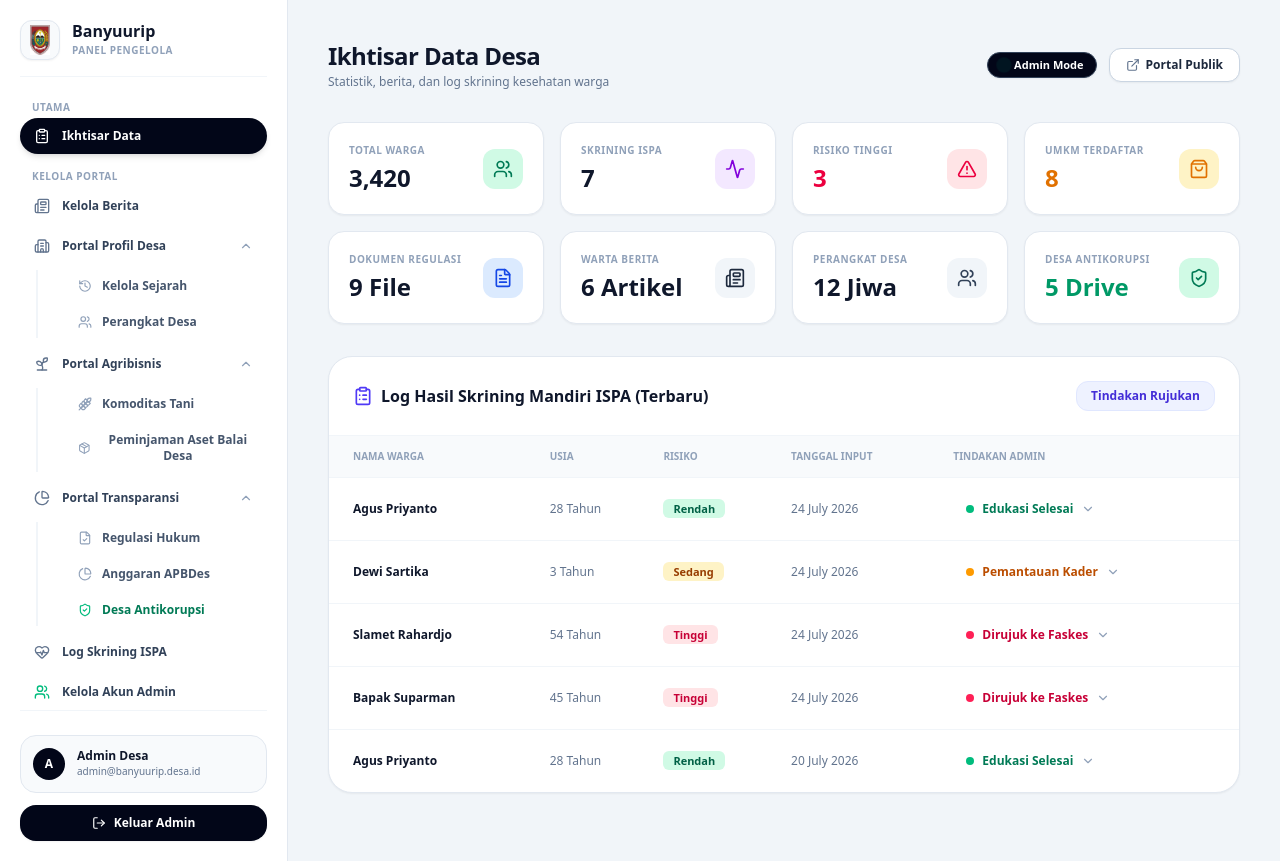
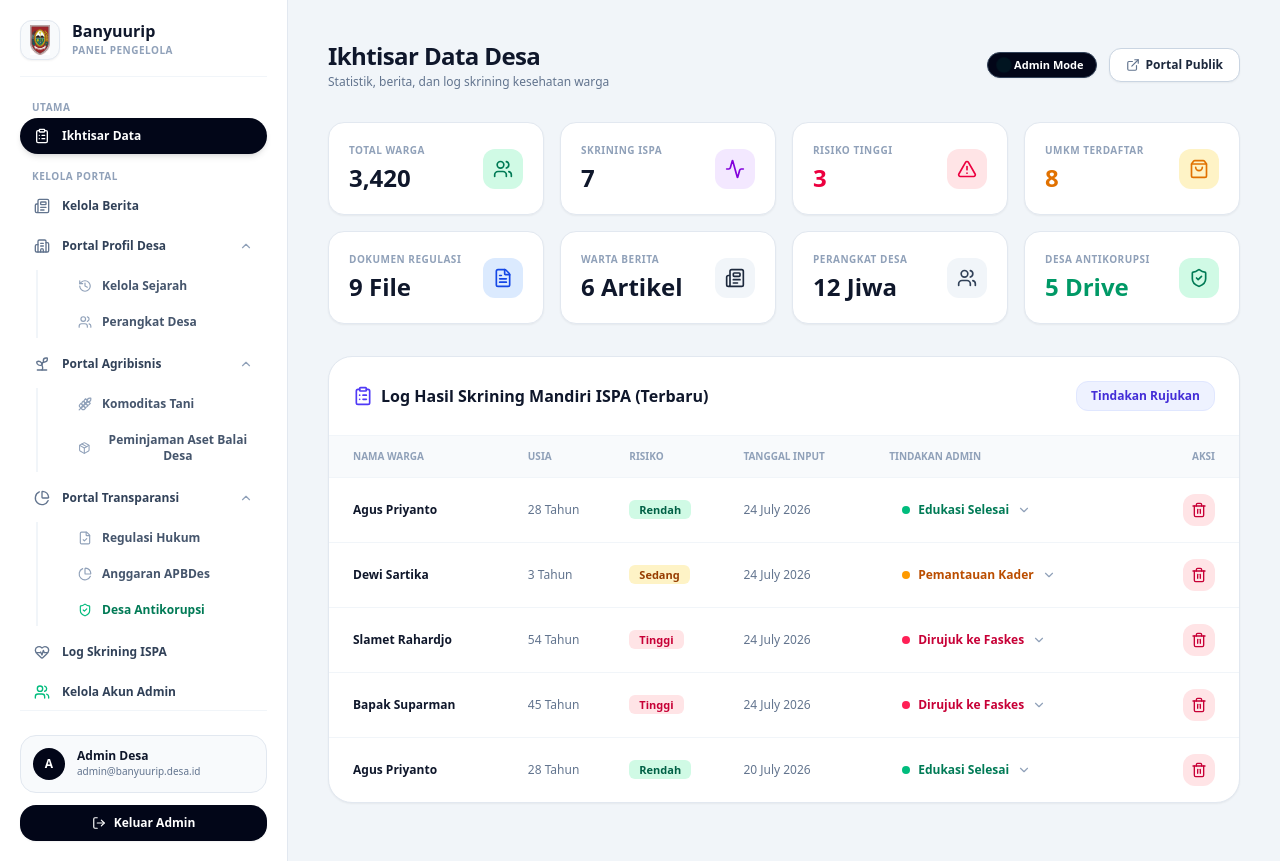
Before and after one commit to apeeapee/KKN, a Next.js app: page /admin in a window 1280 px wide. Built offline with nearby package versions, Linux system fonts and the light colour scheme.

Commit message:
Add delete feature for ISPA screening logs in Admin dashboard

```diff
--- a/app/admin/page.tsx
+++ b/app/admin/page.tsx
@@ -804,6 +804,7 @@ export default function AdminDashboardPage() {
                     <th className="py-3.5 px-4">RISIKO</th>
                     <th className="py-3.5 px-4">TANGGAL INPUT</th>
                     <th className="py-3.5 px-6">TINDAKAN ADMIN</th>
+                    <th className="py-3.5 px-6 text-right">AKSI</th>
                   </tr>
                 </thead>
                 <tbody className="divide-y divide-slate-100 text-slate-700">
@@ -852,6 +853,19 @@ export default function AdminDashboardPage() {
                             ))}
                           </div>
                         )}
+                      </td>
+                      <td className="py-4 px-6 text-right">
+                        <button
+                          onClick={() => {
+                            if (confirm(`Hapus data log skrining ISPA atas nama "${log.namaWarga}"?`)) {
+                              data.deleteISPALog(log.id);
+                            }
+                          }}
+                          className="p-2 rounded-xl bg-rose-100 text-rose-700 hover:bg-rose-200 transition-colors inline-flex items-center justify-center"
+                          title="Hapus Log ISPA"
+                        >
+                          <Trash2 className="w-4 h-4" />
+                        </button>
                       </td>
                     </tr>
                   ))}
--- a/app/api/ispa/route.ts
+++ b/app/api/ispa/route.ts
@@ -27,3 +27,19 @@ export async function POST(request: Request) {
     return NextResponse.json({ success: false, error: 'Failed to process request' }, { status: 500 });
   }
 }
+
+export async function DELETE(request: Request) {
+  try {
+    const { searchParams } = new URL(request.url);
+    const id = searchParams.get('id');
+    if (process.env.DATABASE_URL && prisma && id) {
+      await (prisma as any).iSPARecord.delete({
+        where: { id },
+      });
+    }
+    return NextResponse.json({ success: true, message: 'ISPA log deleted successfully' });
+  } catch (error) {
+    console.error('Error deleting ISPA record:', error);
+    return NextResponse.json({ success: false, error: 'Failed to delete record' }, { status: 500 });
+  }
+}
--- a/components/DataProvider.tsx
+++ b/components/DataProvider.tsx
@@ -70,6 +70,7 @@ interface DataContextType {
   deleteAntiKorupsiIndikator: (id: string) => void;
 
   updateISPATindakan: (id: string, tindakan: ISPALogItem['tindakanAdmin']) => void;
+  deleteISPALog: (id: string) => void;
 
   addPerangkatDesa: (p: { nama: string; jabatan: string; foto: string }) => void;
   deletePerangkatDesa: (nama: string) => void;
@@ -275,6 +276,10 @@ export function DataProvider({ children }: { children: React.ReactNode }) {
     saveIspa(ispaLogs.map(i => i.id === id ? { ...i, tindakanAdmin: tindakan } : i));
   };
 
+  const deleteISPALog = (id: string) => {
+    saveIspa(ispaLogs.filter(i => i.id !== id));
+  };
+
   const addPerangkatDesa = (p: { nama: string; jabatan: string; foto: string }) => {
     const updated = {
       ...villageProfile,
@@ -355,6 +360,7 @@ export function DataProvider({ children }: { children: React.ReactNode }) {
       updateAntiKorupsiIndikator,
       deleteAntiKorupsiIndikator,
       updateISPATindakan,
+      deleteISPALog,
       addPerangkatDesa,
       deletePerangkatDesa,
       updateSejarahDesa,
```
